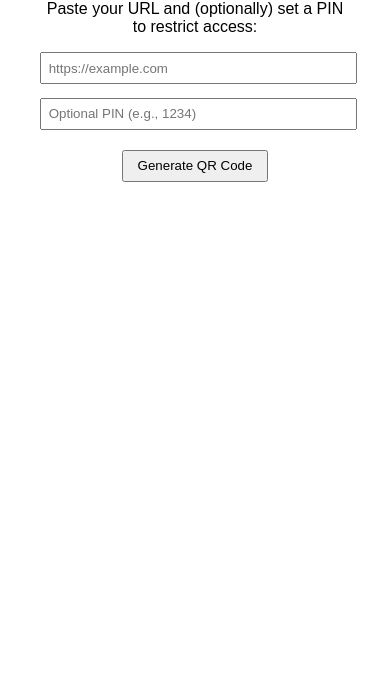
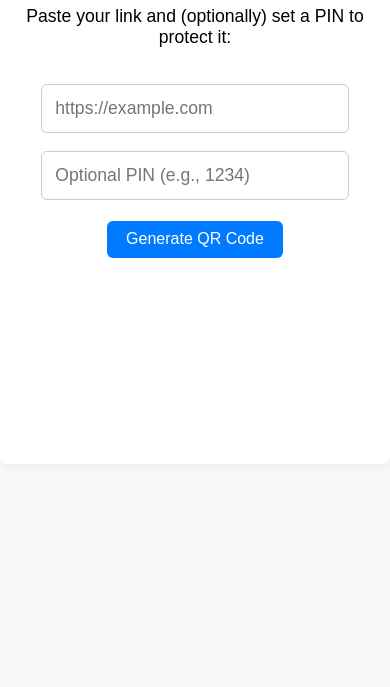
Before and after one commit to M3FZ07/qr-code-generator, a plain HTML site: page index.html in a window 390 px wide. Shown: the part 157-844 px from the top of the page. Drawn offline with Linux system fonts and the light colour scheme.

Commit message:
Update index.html
optimized for phones

```diff
--- a/index.html
+++ b/index.html
@@ -1,25 +1,89 @@
 <!DOCTYPE html>
 <html lang="en">
 <head>
-  <meta charset="UTF-8">
-  <title>Free QR Code Generator with PIN</title>
+  <meta charset="UTF-8" />
+  <meta name="viewport" content="width=device-width, initial-scale=1.0" />
+  <title>QR Code Generator with PIN</title>
   <script src="https://cdn.jsdelivr.net/npm/qrcode/build/qrcode.min.js"></script>
   <style>
-    body { font-family: sans-serif; text-align: center; padding: 2em; }
-    input { width: 300px; padding: 0.5em; margin-bottom: 1em; }
-    button { padding: 0.5em 1em; margin: 0.5em; }
-    canvas { margin-top: 1em; }
-    #downloadBtn { display: none; }
+    * {
+      box-sizing: border-box;
+    }
+    body {
+      font-family: sans-serif;
+      margin: 0;
+      padding: 0;
+      min-height: 100vh;
+      display: flex;
+      justify-content: center;
+      align-items: flex-start;
+      padding-top: 2em;
+      background: #f9f9f9;
+    }
+    .container {
+      text-align: center;
+      width: 100%;
+      max-width: 500px;
+      padding: 1.5em;
+      background: #fff;
+      box-shadow: 0 4px 12px rgba(0,0,0,0.05);
+      border-radius: 8px;
+    }
+    h2 {
+      font-size: 1.8em;
+      margin-bottom: 0.5em;
+    }
+    p {
+      font-size: 1.1em;
+      margin-bottom: 1.5em;
+    }
+    input {
+      width: 90%;
+      max-width: 400px;
+      padding: 0.75em;
+      font-size: 1.1em;
+      margin: 0.5em 0;
+      border: 1px solid #ccc;
+      border-radius: 6px;
+    }
+    button {
+      font-size: 1em;
+      padding: 0.6em 1.2em;
+      margin: 0.75em 0.3em;
+      cursor: pointer;
+      border: none;
+      background-color: #007bff;
+      color: white;
+      border-radius: 6px;
+      transition: background-color 0.2s ease-in-out;
+    }
+    button:hover {
+      background-color: #0056b3;
+    }
+    canvas {
+      margin-top: 1em;
+      max-width: 100%;
+    }
+    #downloadBtn {
+      display: none;
+    }
   </style>
 </head>
 <body>
-  <h1>QR Code Generator with Optional PIN</h1>
-  <p>Paste your URL and (optionally) set a PIN to restrict access:</p>
-  <input type="text" id="url" placeholder="https://example.com"><br>
-  <input type="text" id="pin" placeholder="Optional PIN (e.g., 1234)"><br>
-  <button onclick="generateQRCode()">Generate QR Code</button><br>
-  <canvas id="qrcode"></canvas><br>
-  <button id="downloadBtn" onclick="downloadQRCode()">Download QR Code</button>
+  <div class="container">
+    <h2>QR Code Generator with PIN</h2>
+    <p>Paste your link and (optionally) set a PIN to protect it:</p>
+
+    <input type="text" id="url" placeholder="https://example.com" />
+    <br />
+    <input type="text" id="pin" placeholder="Optional PIN (e.g., 1234)" />
+    <br />
+    <button onclick="generateQRCode()">Generate QR Code</button>
+    <br />
+    <canvas id="qrcode"></canvas>
+    <br />
+    <button id="downloadBtn" onclick="downloadQRCode()">Download QR Code</button>
+  </div>
 
   <script>
     function generateQRCode() {
@@ -33,7 +97,6 @@
         return;
       }
 
-      // Encode the original URL and PIN in query params
       const encodedURL = encodeURIComponent(url);
       const encodedPIN = encodeURIComponent(pin);
       const redirectLink = `https://M3FZ07.github.io/qr-code-generator/redirect.html?url=${encodedURL}&pin=${encodedPIN}`;
```
